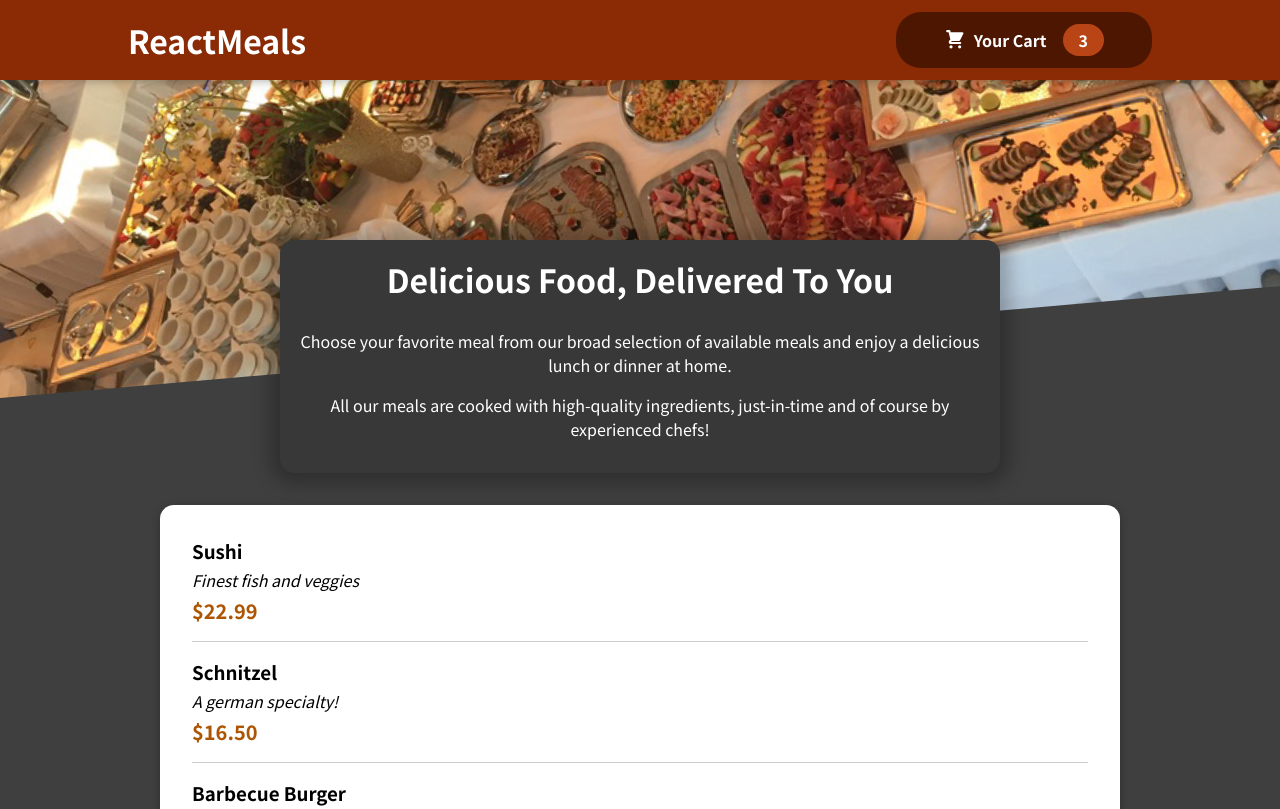
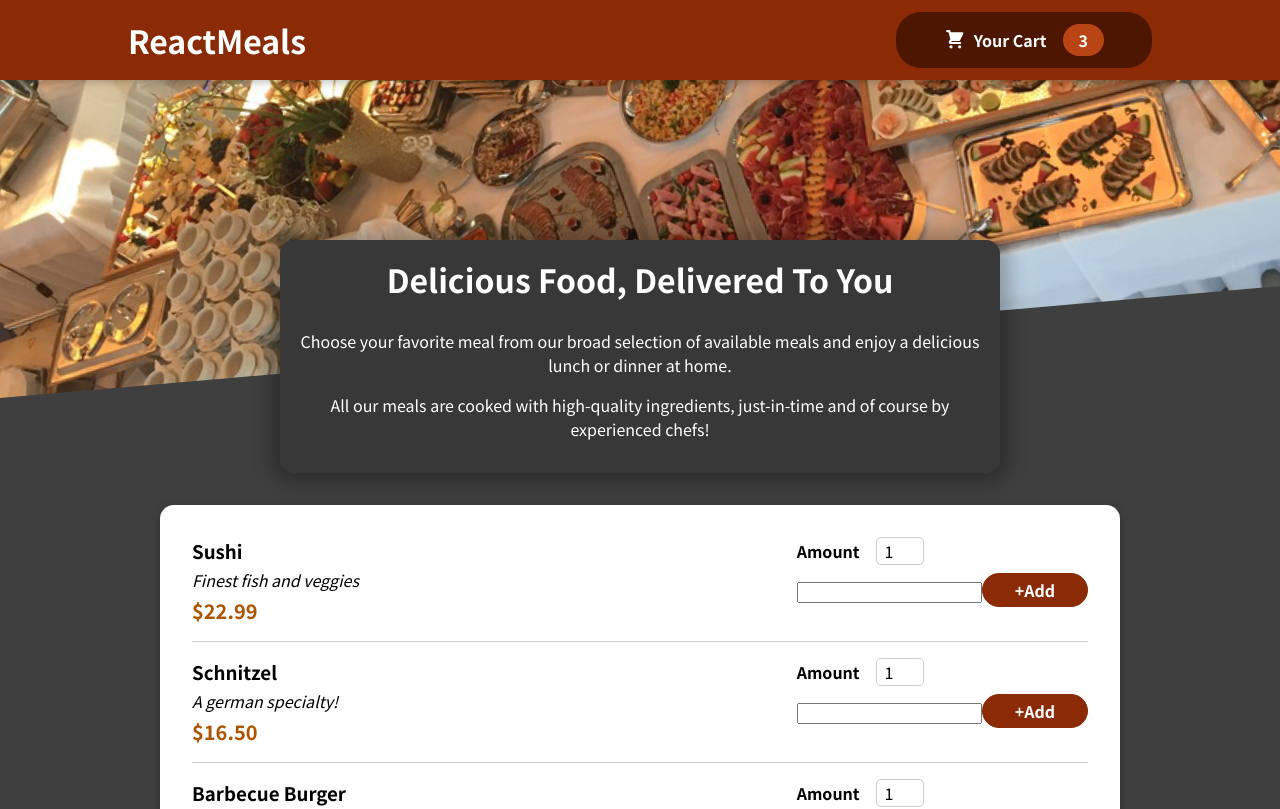
Before and after one commit to santoshnarayanan/React-FoodOrder, a React (Create React App) app: page / in a window 1280 px wide. Shown: the top 809 px of the page. Built offline with nearby package versions, Linux system fonts and the light colour scheme.

Commit message:
Adding MealForm component and textbox input component

```diff
--- a/src/components/Meals/AvailableMeals.js
+++ b/src/components/Meals/AvailableMeals.js
@@ -31,6 +31,7 @@
 const AvailableMeals = () => {
     const mealsList = DUMMY_MEALS.map((meal) =>
         <MealItem key={meal.id}
+                  id={meal.id}
                   name={meal.name}
                   description={meal.description}
                   price={meal.price}
--- a/src/components/Meals/MealItem/MealItem.js
+++ b/src/components/Meals/MealItem/MealItem.js
@@ -1,8 +1,9 @@
 import classes from "./MealItem.module.css";
+import MealItemForm from "./MealItemForm";
 
 const MealItem = (props) => {
 
-    const price =`$${props.price.toFixed(2)}`;
+    const price = `$${props.price.toFixed(2)}`;
 
     return (
         <li className={classes.meal}>
@@ -12,7 +13,7 @@
                 <div className={classes.price}>{price}</div>
             </div>
             <div>
-
+                <MealItemForm/>
             </div>
         </li>
     );
--- a/src/components/Meals/MealItem/MealItemForm.js
+++ b/src/components/Meals/MealItem/MealItemForm.js
@@ -0,0 +1,21 @@
+import classes from "./MealItemForm.module.css";
+import Input from "../../UI/Input";
+
+const MealItemForm = (props) =>{
+    return (
+        <form className={classes.form}>
+            <Input label="Amount" input={{
+                id:'amount_' + props.id,
+                type: 'number',
+                min: '1',
+                max:'5',
+                step:'1',
+                defaultValue:'1'
+            }}/>
+            <input />
+            <button>+Add</button>
+        </form>
+    );
+};
+
+export default  MealItemForm;
--- /dev/null
+++ b/src/components/Meals/MealItem/MealItemForm.module.css
@@ -0,0 +1,20 @@
+.form {
+    text-align: right;
+}
+
+.form button {
+    font: inherit;
+    cursor: pointer;
+    background-color: #8a2b06;
+    border: 1px solid #8a2b06;
+    color: white;
+    padding: 0.25rem 2rem;
+    border-radius: 20px;
+    font-weight: bold;
+}
+
+.form button:hover,
+.form button:active {
+    background-color: #641e03;
+    border-color: #641e03;
+}
--- /dev/null
+++ b/src/components/UI/Input.js
@@ -0,0 +1,12 @@
+import classes from "./Input.module.css";
+
+const Input = (props) => {
+    return (
+        <div className={classes.input}>
+            <label htmlFor={props.input.id}>{props.label}</label>
+            <input {...props.input}/>
+        </div>
+    );
+};
+
+export default Input;
--- /dev/null
+++ b/src/components/UI/Input.module.css
@@ -0,0 +1,18 @@
+.input {
+    display: flex;
+    align-items: center;
+    margin-bottom: 0.5rem;
+}
+
+.input label {
+    font-weight: bold;
+    margin-right: 1rem;
+}
+
+.input input {
+    width: 3rem;
+    border-radius: 5px;
+    border: 1px solid #ccc;
+    font: inherit;
+    padding-left: 0.5rem;
+}
```
Also changed, not shown: src/components/Cart/Cart.js (added, +24 -0 lines), src/components/Cart/Cart.module.css (added, +46 -0 lines), 1 other file (tests, documents, lock files or other folders).
